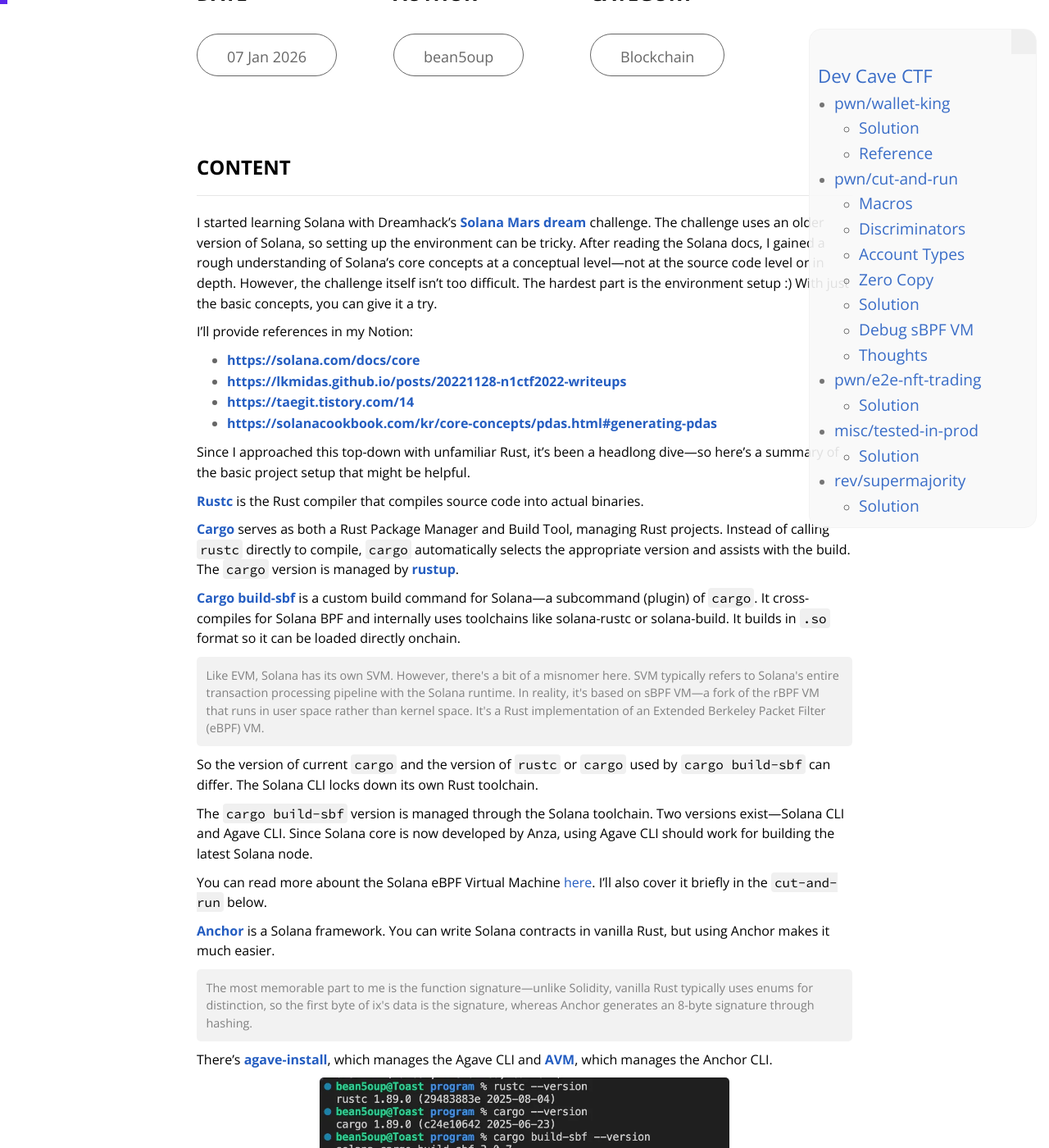
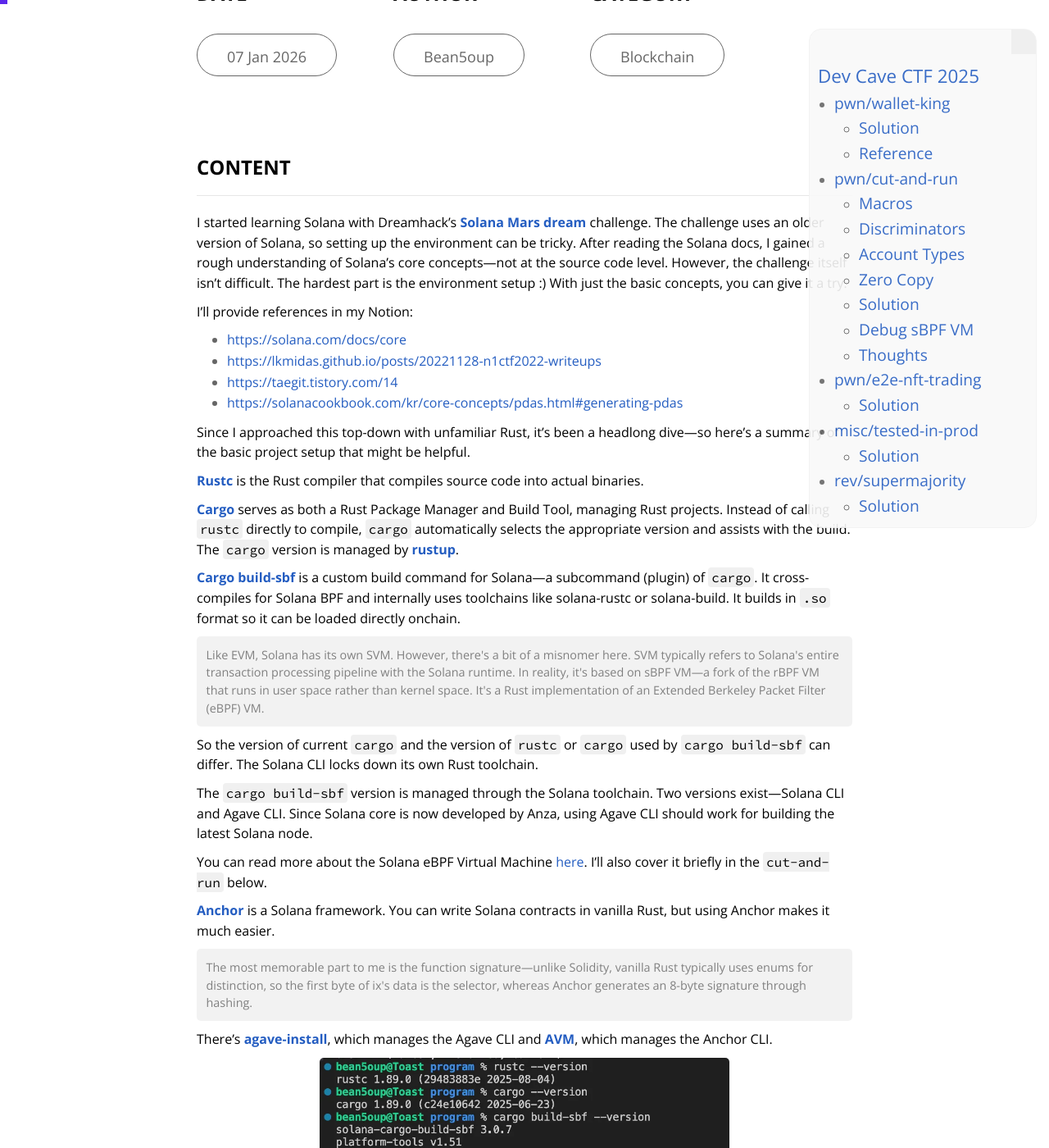
Before and after one commit to bean5oup/bean5oup.github.io, a Jekyll site: the page built from _posts/Blockchain/2/2026-01-07-Dev-Cave-CTF-2025.md, in a window 1280 px wide and 1400 px high, scrolled down 806 px. Shown: the whole window at 82% size. Built offline with Jekyll 4.4.1, drawn with Linux system fonts in a browser that asks for light colours; nearby versions of some CDN libraries; some web fonts are replaced; some of the changed text lies outside the part shown.

Commit message:
Refine post

````diff
--- a/_posts/Blockchain/2/2026-01-07-Dev-Cave-CTF-2025.md
+++ b/_posts/Blockchain/2/2026-01-07-Dev-Cave-CTF-2025.md
@@ -1,25 +1,26 @@
 ---
 layout: post
-title:  "Dev Cave CTF 2025"
+title:  "Learning Solana with CTF"
 date:   2026-01-07 12:38:00 +0900
 category: Blockchain
 excerpt: "Deep dive into Solana"
-author: bean5oup
+author: Bean5oup
 tags: [ "CTF", "Solana" ]
 thumb: ""
 background: ""
+published: true
 ---
 
 I started learning Solana with Dreamhack's [**Solana Mars dream**](https://dreamhack.io/wargame/challenges/1028) challenge. The challenge uses an older version of Solana, so setting up the environment can be tricky.
-After reading the Solana docs, I gained a rough understanding of Solana's core concepts at a conceptual level—not at the source code level or in depth.
-However, the challenge itself isn't too difficult. The hardest part is the environment setup :) With just the basic concepts, you can give it a try.
+After reading the Solana docs, I gained a rough understanding of Solana's core concepts—not at the source code level.
+However, the challenge itself isn't difficult. The hardest part is the environment setup :) With just the basic concepts, you can give it a try.
 
 I'll provide references in my Notion:
 
-- [**https://solana.com/docs/core**](https://solana.com/docs/core)
-- [**https://lkmidas.github.io/posts/20221128-n1ctf2022-writeups**](https://lkmidas.github.io/posts/20221128-n1ctf2022-writeups/)
-- [**https://taegit.tistory.com/14**](https://taegit.tistory.com/14)
-- [**https://solanacookbook.com/kr/core-concepts/pdas.html#generating-pdas**](https://solanacookbook.com/kr/core-concepts/pdas.html#generating-pdas)
+- [https://solana.com/docs/core](https://solana.com/docs/core)
+- [https://lkmidas.github.io/posts/20221128-n1ctf2022-writeups](https://lkmidas.github.io/posts/20221128-n1ctf2022-writeups/)
+- [https://taegit.tistory.com/14](https://taegit.tistory.com/14)
+- [https://solanacookbook.com/kr/core-concepts/pdas.html#generating-pdas](https://solanacookbook.com/kr/core-concepts/pdas.html#generating-pdas)
 
 Since I approached this top-down with unfamiliar Rust, it's been a headlong dive—so here's a summary of the basic project setup that might be helpful.
 
@@ -34,9 +35,9 @@
 
 The `cargo build-sbf` version is managed through the Solana toolchain. Two versions exist—Solana CLI and Agave CLI. Since Solana core is now developed by Anza, using Agave CLI should work for building the latest Solana node.
 
-You can read more abount the Solana eBPF Virtual Machine [here](https://www.anza.xyz/blog/the-solana-ebpf-virtual-machine). I'll also cover it briefly in the `cut-and-run` below.
-
-**Anchor** is a Solana framework. You can write Solana contracts in vanilla Rust, but using Anchor makes it much easier. <sidenote>The most memorable part to me is the function signature—unlike Solidity, vanilla Rust typically uses enums for distinction, so the first byte of ix's data is the signature, whereas Anchor generates an 8-byte signature through hashing.</sidenote>
+You can read more about the Solana eBPF Virtual Machine [here](https://www.anza.xyz/blog/the-solana-ebpf-virtual-machine). I'll also cover it briefly in the `cut-and-run` below.
+
+**Anchor** is a Solana framework. You can write Solana contracts in vanilla Rust, but using Anchor makes it much easier. <sidenote>The most memorable part to me is the function signature—unlike Solidity, vanilla Rust typically uses enums for distinction, so the first byte of ix's data is the selector, whereas Anchor generates an 8-byte signature through hashing.</sidenote>
 
 There's **agave-install**, which manages the Agave CLI and **AVM**, which manages the Anchor CLI.
 
@@ -127,7 +128,7 @@
 }
 ```
 
-The generated `impl` blocks can be inspected using the [cargo-expand](https://crates.io/crates/cargo-expand) plugin. Since it is just a wrapper command, the same result can be obtained with `cargo rustc --profile=check -- -Zunpretty=expanded`: <sidenote>I think <code>match</code> works like a <code>switch–case</code>, but doesn't iterating over enum variants with <code>if</code> statements during deserialization make <code>match</code> kind of pointless...?</sidenote>
+The generated `impl` blocks can be inspected using the [cargo-expand](https://crates.io/crates/cargo-expand) plugin. Since it is just a wrapper command, the same result can be obtained with `cargo rustc --profile=check -- -Zunpretty=expanded`: <sidenote>I think <code>match</code> works like a <code>switch-case</code>, but doesn't iterating over enum variants with <code>if</code> statements during deserialization make <code>match</code> kind of pointless...?</sidenote>
 
 ```rust
 pub enum WalletKingInstructions {
@@ -2270,7 +2271,7 @@
 
 <img src="/Category/Blockchain/2/img/12.webp" alt="" width="800">
 
-When the computed `builtin_id` pubkey is base58-encoded, it is the familiar `BPFLoader2111111111111111111111111111111111`. <sidenote>In the CALL STACK, there is a thread with a name like "solAccount01"; I am not sure what it is hmm. There are four kinds of loaders; only v3 and v4 are currently used, and the older ones appear to have been removed from the [codebase](https://github.com/anza-xyz/agave/tree/master/programs)—see <a href="https://solana.com/docs/core/programs#loader-programs">here</a>. I recall that historically deployed programs by v1 or v2 were executed by v3?.</sidenote>
+When the computed `builtin_id` pubkey is base58-encoded, it is the familiar `BPFLoader2111111111111111111111111111111111`. <sidenote>In the CALL STACK, there is a thread with a name like "solAccount01"; I am not sure what it is hmm. There are four kinds of loaders; only v3 and v4 are currently used, and the older ones appear to have been removed from the <a href="https://github.com/anza-xyz/agave/tree/master/programs">codebase</a>—see <a href="https://solana.com/docs/core/programs#loader-programs">here</a>. I recall that historically deployed programs by v1 or v2 were executed by v3?.</sidenote>
 
 <img src="/Category/Blockchain/2/img/13.webp" alt="" width="800">
 
@@ -3119,7 +3120,7 @@
 
 This challenge does not provide test code. Therefore, we will write our own test code to verify our understanding from `cut-and-run`.
 
-First, set up the environment based on the server Cargo.toml. It may be more efficient to use versions already downloaded in the local cargo registry. <sidenote>For on-chain program development, use the `solana-program` library; for off-chain clients, use `solana-sdk`. Specifying `@3.0.0` without the `=` prefix resolves to `^3.0.0`, which finds the latest compatible version.</sidenote>
+First, set up the environment based on the server Cargo.toml. It may be more efficient to use versions already downloaded in the local cargo registry. <sidenote>For on-chain program development, use the <code>solana-program</code> library; for off-chain clients, use <code>solana-sdk</code>. Specifying <code>@3.0.0</code> without the <code>=</code> prefix resolves to <code>^3.0.0</code>, which finds the latest compatible version.</sidenote>
 
 ```bash
 # cargo remove solana-program-test --dev
@@ -3768,7 +3769,7 @@
 ```
 <path>/patch.diff</path>
 
-When I casually ran `./cargo build` using the repository’s cargo wrapper script at the root, I encountered an error indicating that `libclang.dylib` could not be found. I attempted various fixes (including installing llvm via Homebrew), but simply building only `solana-test-validator`, as in the Dockerfile, succeeds without issue.
+When I casually ran `./cargo build` using the repository's cargo wrapper script at the root, I encountered an error indicating that `libclang.dylib` could not be found. I attempted various fixes (including installing llvm via Homebrew), but simply building only `solana-test-validator`, as in the Dockerfile, succeeds without issue.
 
 - [https://github.com/anza-xyz/agave/blob/master/docs/src/cli/install.md#build-from-source](https://github.com/anza-xyz/agave/blob/master/docs/src/cli/install.md#build-from-source)
 - [https://github.com/anza-xyz/agave/issues/5566](https://github.com/anza-xyz/agave/issues/5566)
@@ -3850,7 +3851,7 @@
 
 At this point, one might think: "Ah, I can simply import the newly added syscall and be done." However, I could not do it, so I checked the dependencies.
 
-It was originally developed under `agave/sdk/`, but it is now developed at [solana-sdk](https://github.com/anza-xyz/solana-sdk) independently. Therefore, the example’s `Cargo.toml` pulls the SDK published on crates.io. In conclusion, one must clone solana-sdk, make a small modification, and then use the local one.
+It was originally developed under `agave/sdk/`, but it is now developed at [solana-sdk](https://github.com/anza-xyz/solana-sdk) independently. Therefore, the example's `Cargo.toml` pulls the SDK published on crates.io. In conclusion, one must clone solana-sdk, make a small modification, and then use the local one.
 
 ```rust
 [lib]
````
Also changed, not shown: other parts of _posts/Blockchain/2/2026-01-07-Dev-Cave-CTF-2025.md (+2 -2 lines), _posts/Blockchain/1/2025-08-09-Toast.md (+2 -2 lines).
